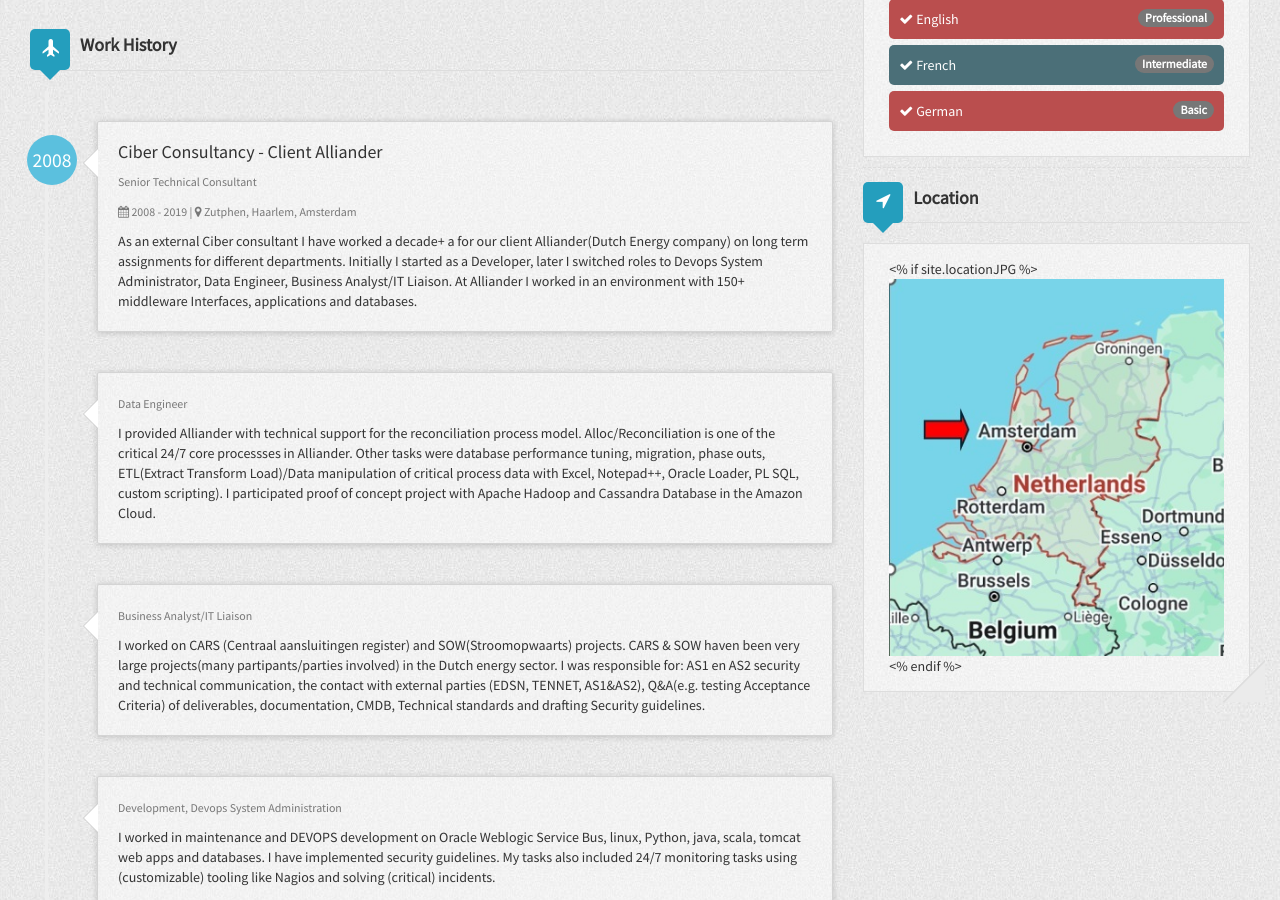
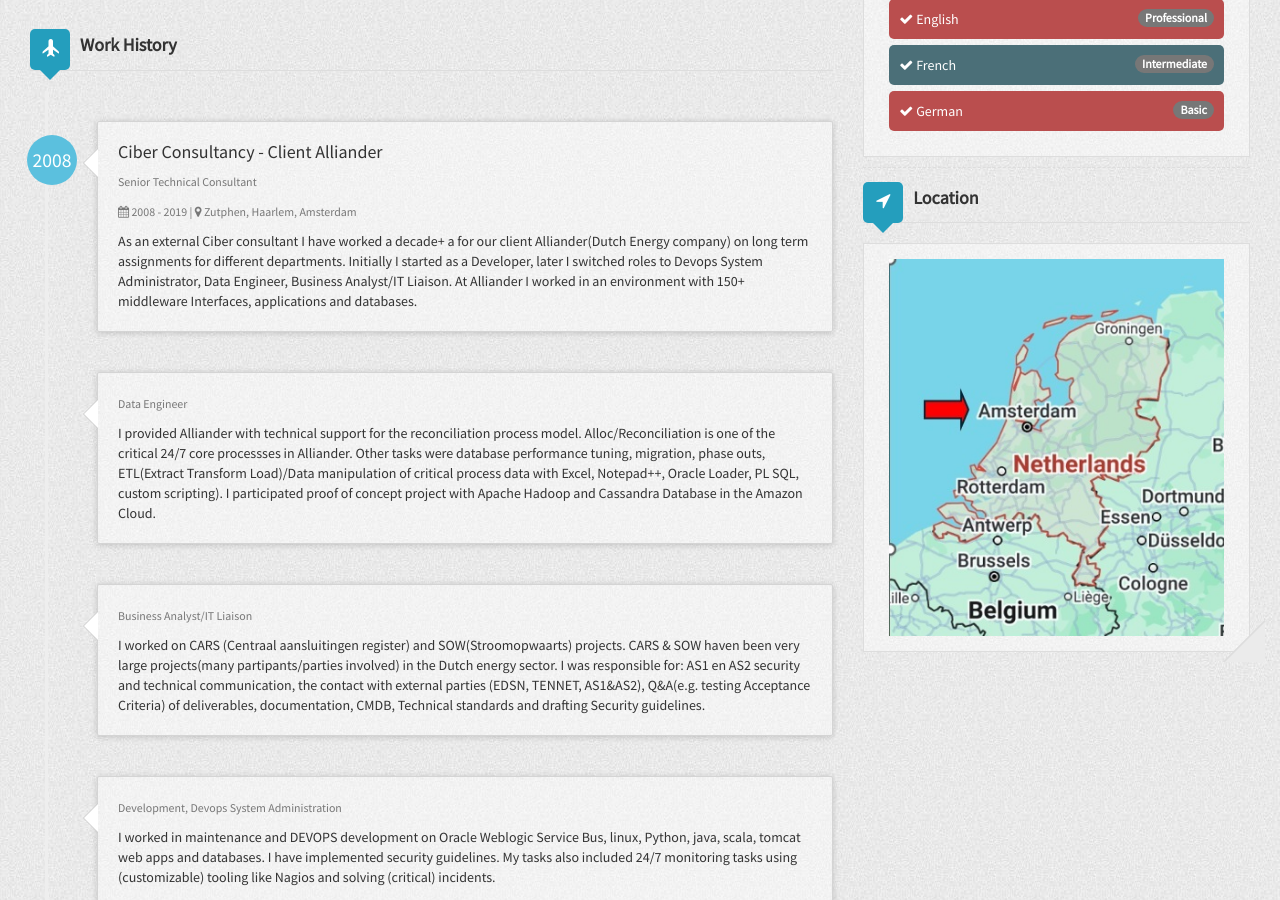
Before and after one commit to NilsKuhler/resumecard, a Jekyll site: the page built from index.html, in a window 1280 px wide and 900 px high, scrolled down 819 px. Built offline with Jekyll 4.4.1, drawn with Linux system fonts in a browser that asks for light colours; nearby versions of some CDN libraries.

Commit message:
Update index.html

```diff
--- a/index.html
+++ b/index.html
@@ -280,10 +280,10 @@
             <h3 class="title with-icon"><span class="fa fa-location-arrow cat-title"></span> Location</h3>
             <div class="grid-block">
 		<!-- WORKROUND since google maps key does not work anymore; use fixed jpg -->
-                <!-- iframe src="https://www.google.com/maps/embed/v1/place?q={{ site.author.address }}&key=AIzaSyClEWLh20lxrQBFR7omuuVESviszPxONyk" width="100%" height="100%" frameborder="0" style="border:0" --> <!-- /iframe -->
-		<% if site.locationJPG %>
+                <!-- iframe src="https://www.google.com/maps/embed/v1/place?q={{ site.author.address }}&key=AIzaSyClEWLh20lxrQBFR7omuuVESviszPxONyk" width="100%" height="100%" frameborder="0" style="border:0"  </iframe -->
+		{% if site.locationJPG %}
                 <img src="{{ site.locationJPG | prepend: site.baseurl }}" title="Location" alt="My Location" width="100%" height="100%" frameborder="0" style="border:0">
-		<% endif %>
+		{% endif %}
             </div>
         </div>
     </div>
```
